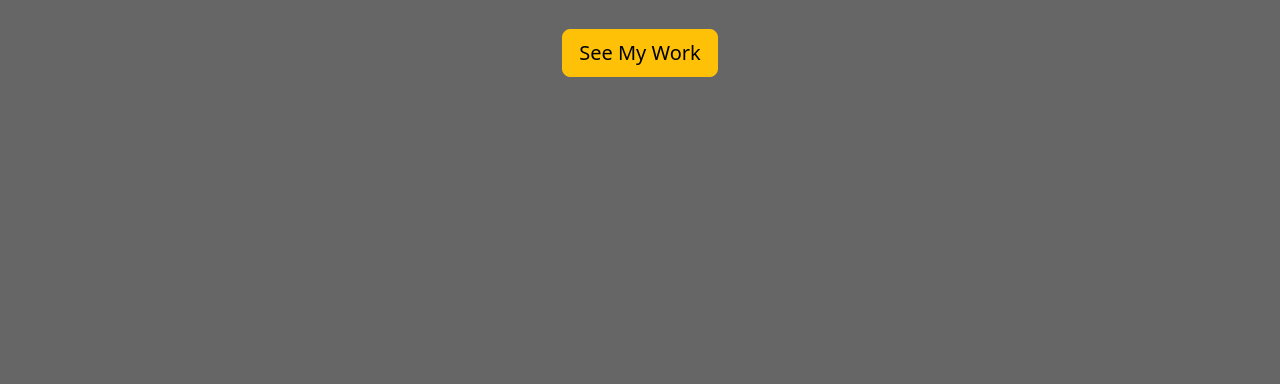
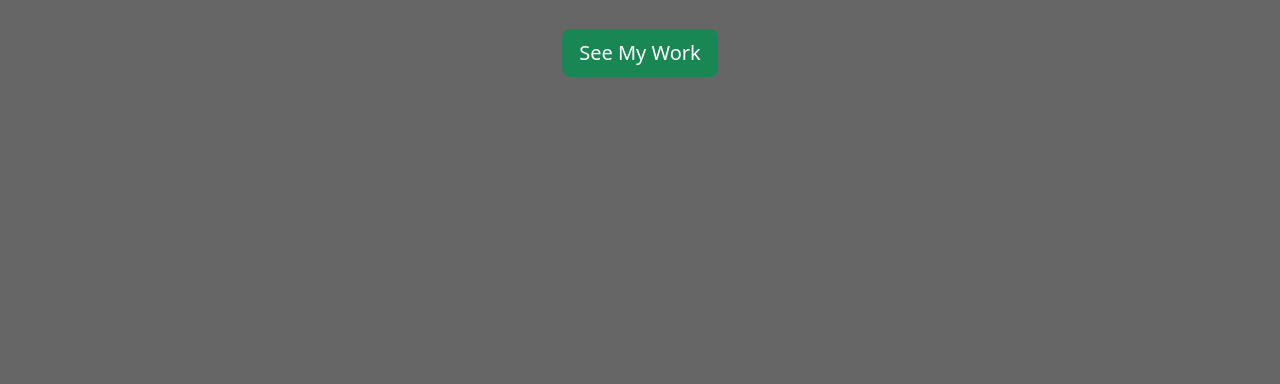
Before and after one commit to sonam-niit/cicd-netflix-demo, a plain HTML site: page index.html in a window 1280 px wide. Shown: the part 416-800 px from the top of the page. Drawn offline with nearby package versions, Linux system fonts and the light colour scheme.

Commit message:
color change

```diff
--- a/index.html
+++ b/index.html
@@ -51,7 +51,7 @@
         <div class="container text-white">
             <h1 class="display-4 fw-bold">Hi, I'm <span class="text-warning">Sonam Soni</span></h1>
             <p class="lead">Subject Matter Expert | JAVA & MERN FSD Instructor | Devops Engg</p>
-            <a href="#projects" class="btn btn-warning btn-lg mt-3">See My Work</a>
+            <a href="#projects" class="btn btn-success btn-lg mt-3">See My Work</a>
         </div>
     </header>
     <!-- About Section -->
```
